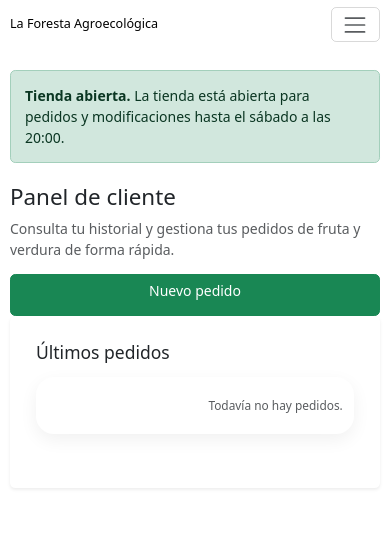
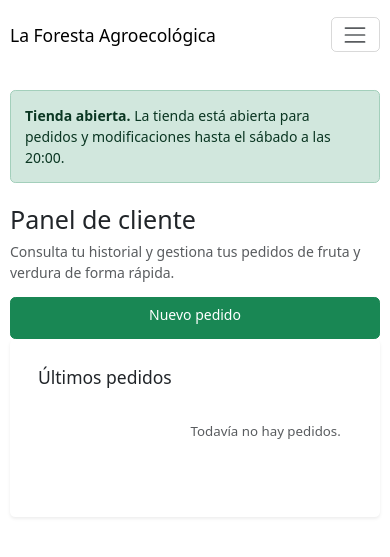
Before and after one commit to YonBer96/eco-tienda, a Django app: page /cliente/ in a window 390 px wide. Shown: the top 557 px of the page. Run offline with Django 5.2, Linux system fonts and the light colour scheme; a user stored in the database is signed in; data comes from the database, SQL or seed files in the repository.

Commit message:
cambios css y html , mejor vision

```diff
--- a/static/css/styles.css
+++ b/static/css/styles.css
@@ -1,218 +1,25 @@
-/* =========================
-   BASE RESPONSIVE MEJORADA
-========================= */
-
-html {
-    font-size: clamp(14px, 1vw, 16px);
+/* RESPONSIVE FINAL PRO */
+html{font-size:clamp(14px,1vw,16px)}
+body{overflow-x:hidden}
+.container,.container-fluid{max-width:100%;padding:clamp(10px,2vw,24px)}
+.btn{min-height:42px}
+@media(max-width:768px){.btn{width:100%}}
+.form-control,.form-select{font-size:1rem}
+.card{padding:clamp(14px,2vw,24px)}
+.table{font-size:.95rem}
+@media(max-width:768px){
+.table thead{display:none}
+.table tr{display:block;margin-bottom:1rem;border-radius:16px;background:#fff;padding:.8rem}
+.table td{display:flex;justify-content:space-between;padding:.6rem 0;border:none}
+.table td::before{content:attr(data-label);font-weight:700;font-size:.75rem}
 }
-
-body.app-body {
-    overflow-x: hidden;
+.page-hero{display:flex;flex-wrap:wrap;gap:1rem}
+.category-tabs{display:flex;flex-wrap:wrap;gap:.5rem}
+.category-tabs a{flex:1;text-align:center}
+@media(max-width:768px){
+.navbar-collapse{background:#fff;border-radius:16px;padding:1rem}
+.nav-link{text-align:center}
 }
-
-/* CONTENEDORES */
-
-.container,
-.container-fluid {
-    max-width: 100%;
-    padding-left: clamp(10px, 2vw, 24px);
-    padding-right: clamp(10px, 2vw, 24px);
-}
-
-/* NAVBAR */
-
-.app-navbar {
-    padding: 0.5rem 0;
-}
-
-.brand-mark {
-    font-size: clamp(0.9rem, 2vw, 1.1rem);
-}
-
-/* BOTONES */
-
-.btn {
-    width: auto;
-    min-height: 42px;
-}
-
-@media (max-width: 768px) {
-    .btn {
-        width: 100%;
-    }
-}
-
-/* FORMULARIOS */
-
-.form-control,
-.form-select,
-textarea {
-    font-size: 1rem;
-}
-
-/* GRID FLEXIBLE */
-
-.row {
-    margin-left: 0;
-    margin-right: 0;
-}
-
-/* TARJETAS */
-
-.card {
-    padding: clamp(14px, 2vw, 24px);
-}
-
-/* TABLAS → DESKTOP NORMAL */
-
-.table {
-    font-size: 0.95rem;
-}
-
-/* =========================
-   TABLA RESPONSIVE REAL
-========================= */
-
-@media (max-width: 768px) {
-
-    .table-responsive {
-        overflow: visible !important;
-    }
-
-    .table thead {
-        display: none;
-    }
-
-    .table tr {
-        display: block;
-        margin-bottom: 1rem;
-        border-radius: 18px;
-        background: white;
-        padding: 0.8rem;
-        box-shadow: 0 6px 18px rgba(0,0,0,0.06);
-    }
-
-    .table td {
-        display: flex;
-        justify-content: space-between;
-        align-items: center;
-        padding: 0.6rem 0;
-        border: none;
-        font-size: 0.95rem;
-    }
-
-        .table td::before {
-            content: attr(data-label);
-            font-weight: 700;
-            color: #6f8f83;
-            font-size: 0.75rem;
-            text-transform: uppercase;
-        }
-}
-
-/* =========================
-   HERO / CABECERA
-========================= */
-
-.page-hero {
-    display: flex;
-    gap: 1rem;
-    flex-wrap: wrap;
-}
-
-    .page-hero > * {
-        flex: 1 1 auto;
-    }
-
-/* =========================
-   FILTROS
-========================= */
-
-.category-tabs {
-    display: flex;
-    flex-wrap: wrap;
-    gap: 0.5rem;
-}
-
-    .category-tabs a {
-        flex: 1 1 auto;
-        text-align: center;
-    }
-
-/* =========================
-   MOBILE NAV FIX
-========================= */
-
-@media (max-width: 768px) {
-
-    .navbar-collapse {
-        background: white;
-        border-radius: 16px;
-        padding: 1rem;
-        margin-top: 0.5rem;
-    }
-
-    .nav-link {
-        padding: 0.6rem;
-        text-align: center;
-    }
-}
-
-/* =========================
-   INPUTS NUMÉRICOS
-========================= */
-
-input[type="number"] {
-    width: 100%;
-    max-width: 120px;
-}
-
-/* =========================
-   RESUMEN PEDIDO
-========================= */
-
-#summary-box {
-    margin-top: 1rem;
-}
-
-/* =========================
-   LOGIN RESPONSIVE
-========================= */
-
-.auth-card {
-    width: min(420px, 100%);
-    margin: auto;
-}
-
-/* =========================
-   PDF / REPORT
-========================= */
-
-.report-document {
-    width: 100%;
-    max-width: 900px;
-    margin: auto;
-}
-
-/* =========================
-   PEQUEÑOS AJUSTES FINOS
-========================= */
-
-@media (max-width: 480px) {
-
-    h1 {
-        font-size: 1.6rem;
-    }
-
-    h2 {
-        font-size: 1.3rem;
-    }
-
-    .card {
-        padding: 12px;
-    }
-
-    .table td {
-        font-size: 0.85rem;
-    }
-}
+input[type=number]{max-width:120px;width:100%}
+.auth-card{width:min(420px,100%);margin:auto}
+.report-document{max-width:900px;margin:auto}
```
